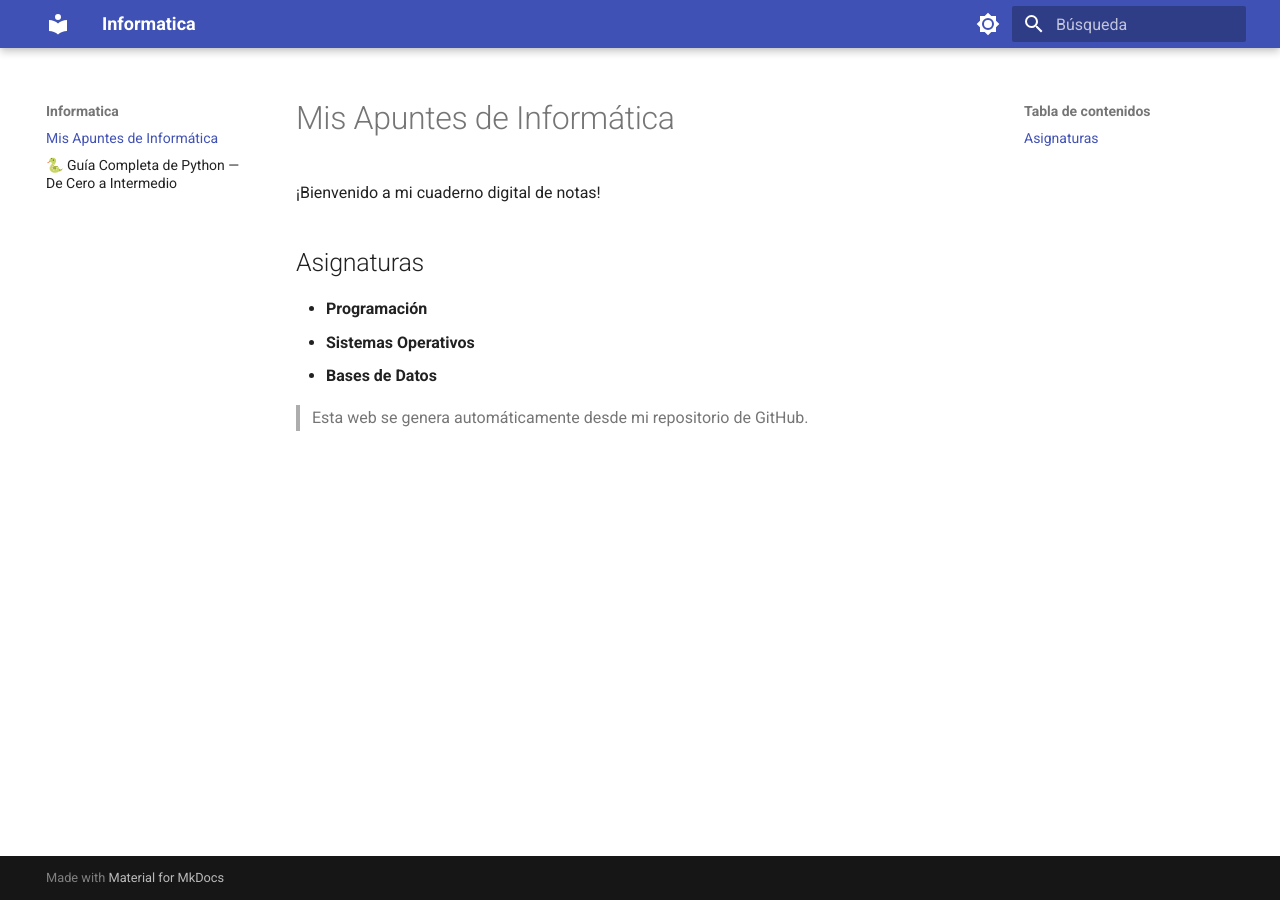
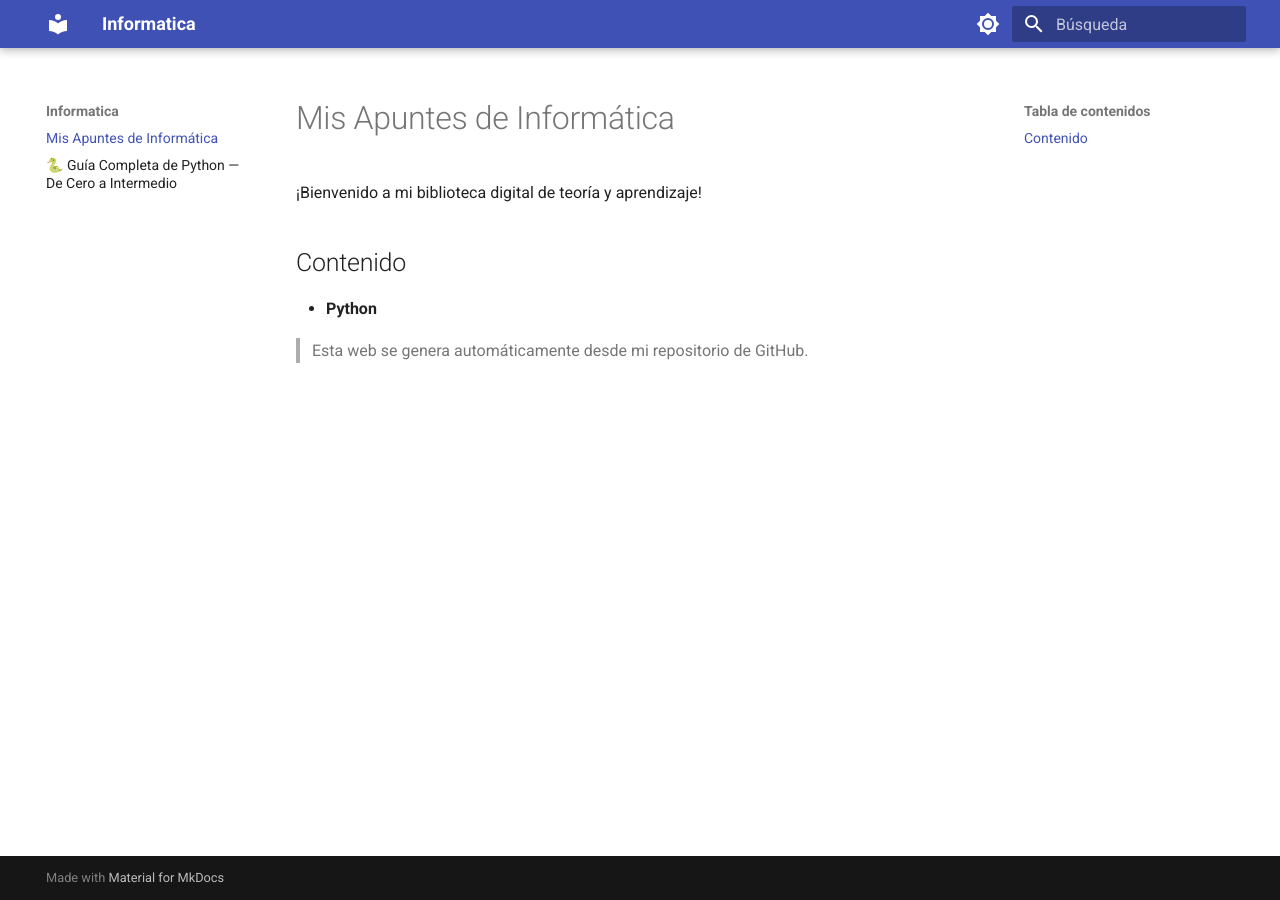
Before and after one commit to Daseptius/Informatica, an MkDocs documentation site: the page built from docs/index.md, in a window 1280 px wide. Built offline with MkDocs 1.6.1 and Material for MkDocs 9.7.7, drawn with Linux system fonts in a browser that asks for light colours.

Commit message:
Update introduction and section headings in index.md

```diff
--- a/docs/index.md
+++ b/docs/index.md
@@ -1,11 +1,9 @@
 # Mis Apuntes de Informática
 
-¡Bienvenido a mi cuaderno digital de notas!
+¡Bienvenido a mi biblioteca digital de teoría y aprendizaje!
 
-## Asignaturas
+## Contenido
 
-* **Programación**
-* **Sistemas Operativos**
-* **Bases de Datos**
+* **Python**
 
 > Esta web se genera automáticamente desde mi repositorio de GitHub.
```
